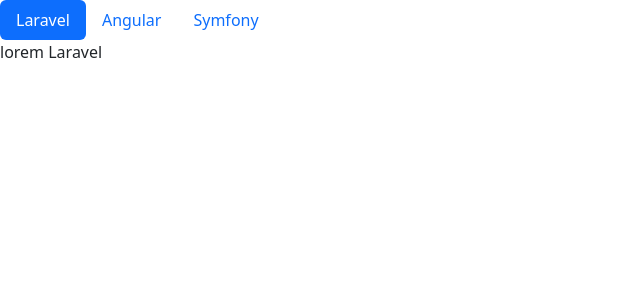
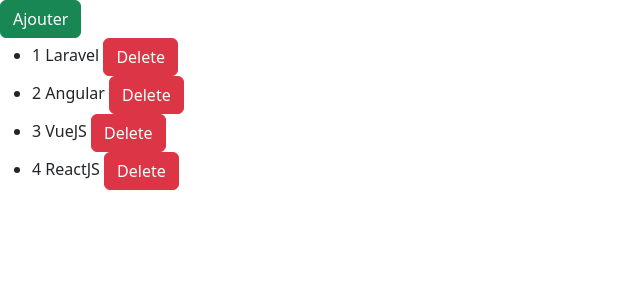
Before and after one commit to Simo-Ben-azzouz/LearnAngular5, an Angular app: page / in a window 1280 px wide. Shown: the top 300 px of the page, without its empty margins (0-640 px from the left). Built offline with nearby package versions, Linux system fonts and the light colour scheme.

Commit message:
ngFor-detect-ex

```diff
--- a/src/app/app.component.html
+++ b/src/app/app.component.html
@@ -14,7 +14,8 @@
         <p>Lorem ipsum, dolor sit amet consectetur adipisicing elit. Ullam voluptatem distinctio minus maiores assumenda laborum qui tempore odit nostrum repellendus perspiciatis earum quisquam sequi consequuntur quis ipsam, delectus maxime unde.</p>
     </div>
 </app-panel> -->
-<ul class="nav nav-pills">
+<!-- exercice ngSwitch -->
+<!-- <ul class="nav nav-pills">
     <li class="nav-link active" [class.active]="viewCourse == 'Laravel'">
         <a  (click)="viewCourse='Laravel'">Laravel</a>
     </li>
@@ -32,4 +33,11 @@
     <div *ngSwitchCase="'Angular'">lorem Angular</div>
     <div *ngSwitchCase="'Symfony'">lorem Symfony</div>
     <div *ngSwitchDefault>other value</div>
-</div>
+</div> -->
+<button class="btn btn-success" (click)="addCourse()">Ajouter</button>
+<ul>
+    <li *ngFor="let course of courses">
+        {{course.id}} {{course.title}}
+        <button class="btn btn-danger" (click)="removeCourse(course)">Delete</button>
+    </li>
+</ul>
--- a/src/app/app.component.ts
+++ b/src/app/app.component.ts
@@ -9,4 +9,21 @@
   viewCourse = 'Laravel';
   title = 'Angular5v2';
   body ='Le lorem ipsum est, en imprimerie, une suite de mots sans signification utilisée à titre provisoire pour calibrer une mise en page, le texte définitif venant remplacer le faux-texte dès qu il est prêt ou que la mise en page est achevée. Généralement, on utilise un texte en faux latin, le Lorem ipsum ou Lipsum. Wikipédia'
+
+  courses = [
+    {id :1 , title : "Laravel"},
+    {id :2 , title : "Angular"},
+    {id :3 , title : "VueJS"},
+    {id :4 , title : "ReactJS"}
+  ];
+
+  addCourse()
+  {
+    this.courses.push({id :6 , title : "Firebase"});
+  }
+  removeCourse(remove:any)
+  {
+    let index = this.courses.indexOf(remove);
+    this.courses.splice(index,1);
+  }
 }
```
